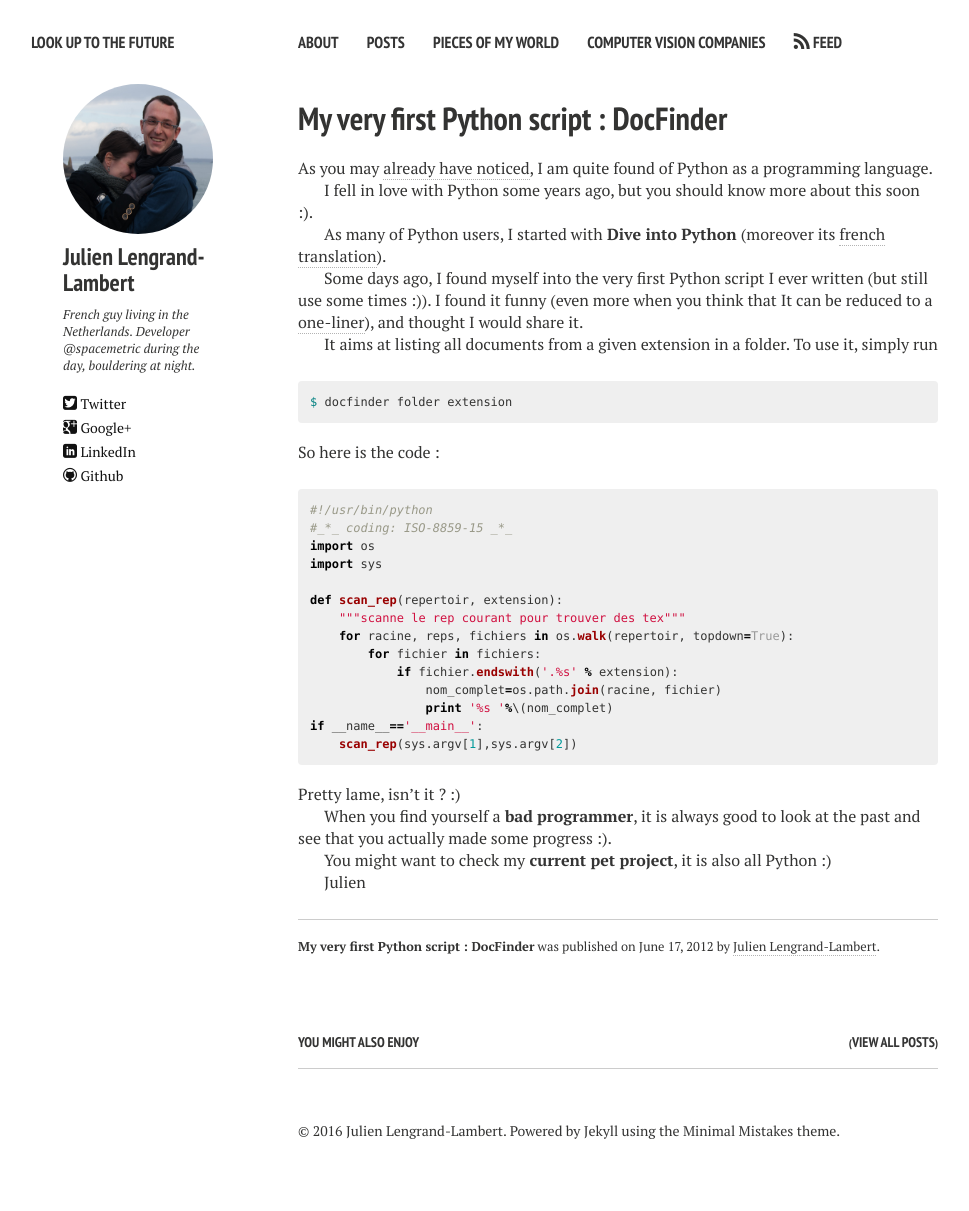
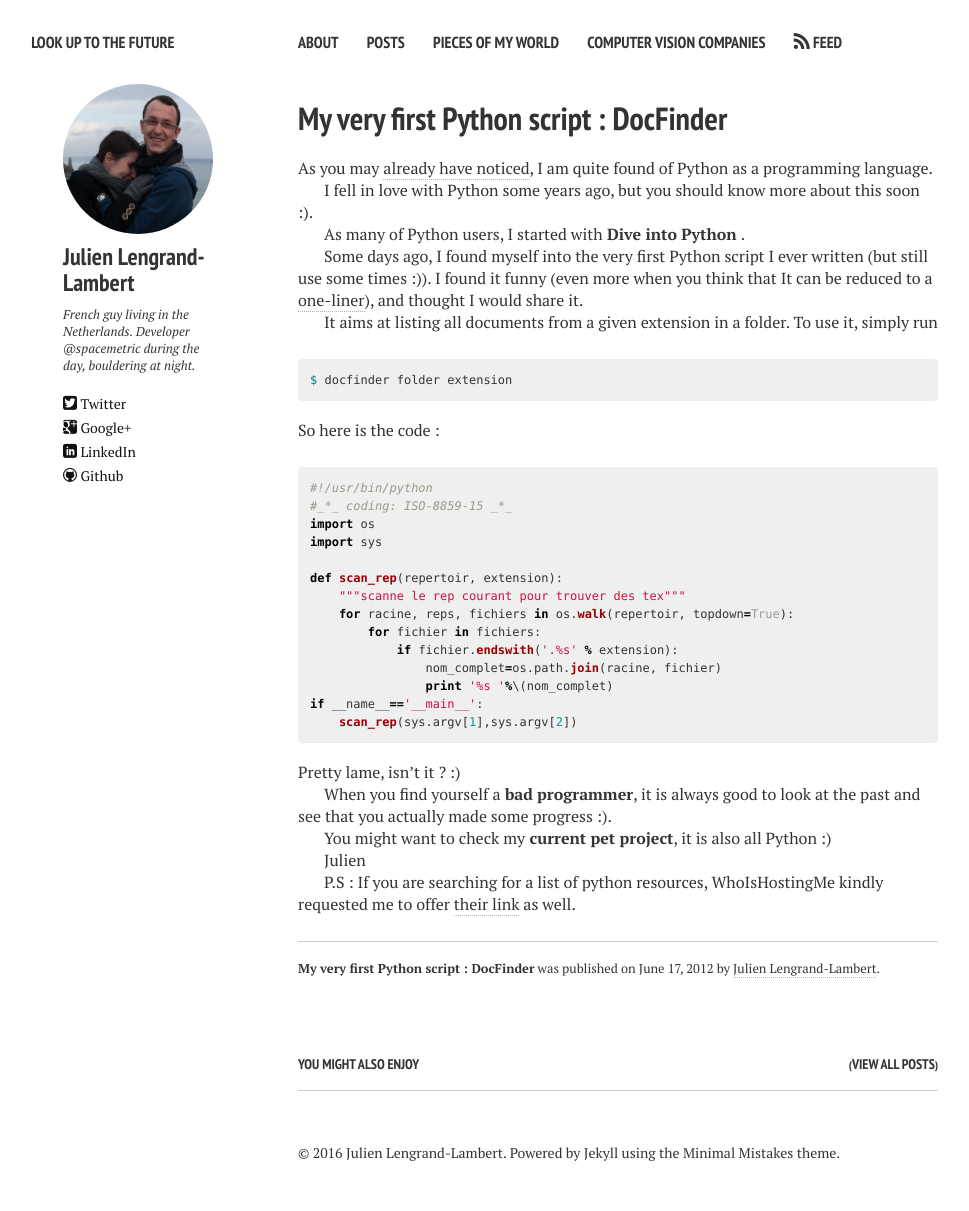
Before and after one commit to jlengrand/jlengrand.github.io, a Jekyll site: the page built from _posts/2012-06-17-my-very-first-python-script-docfinder.markdown, in a window 1280 px wide. Shown: the whole page, without its empty margins (22-991 px from the left). Built offline with Jekyll 4.4.1, drawn with Linux system fonts in a browser that asks for light colours; nearby versions of some CDN libraries; before the commit the page ends 1189 px from its top, so only the background shows below that.

Commit message:
Adds sponsored link to post

```diff
--- a/_posts/2012-06-17-my-very-first-python-script-docfinder.markdown
+++ b/_posts/2012-06-17-my-very-first-python-script-docfinder.markdown
@@ -27,7 +27,7 @@ As you may <a title="python articles" href="http://www.lengrand.fr/category/prog
 
 I fell in love with Python some years ago, but you should know more about this soon :).
 
-As many of Python users, I started with<strong> <a href="http://diveintopython.org/">Dive into Python</a> </strong>(moreover its <a title="plongez au coeur de python" href="http://diveintopython.adrahon.org/" target="_blank">french translation</a>).
+As many of Python users, I started with<strong> <a href="http://www.diveintopython.net/">Dive into Python</a> </strong>.
 
 Some days ago, I found myself into the very first Python script I ever written (but still use some times :)). I found it funny (even more when you think that It can be reduced to a<a title="one liners bash" href="http://www.bashoneliners.com/" target="_blank"> one-liner</a>), and thought I would share it.
 
@@ -65,3 +65,5 @@ When you find yourself a<strong> <a title="bad programmer" href="https://sites.g
 You might want to check my<strong><a title="facemovie" href="http://jlengrand.github.com/FaceMovie/" target="_blank"> current pet project</a></strong>, it is also all Python :)
 
 Julien
+
+P.S : If you are searching for a list of python resources, WhoIsHostingMe kindly requested me to offer <a href="http://www.whoishostingthis.com/resources/python/" >their link</a> as well.
```
